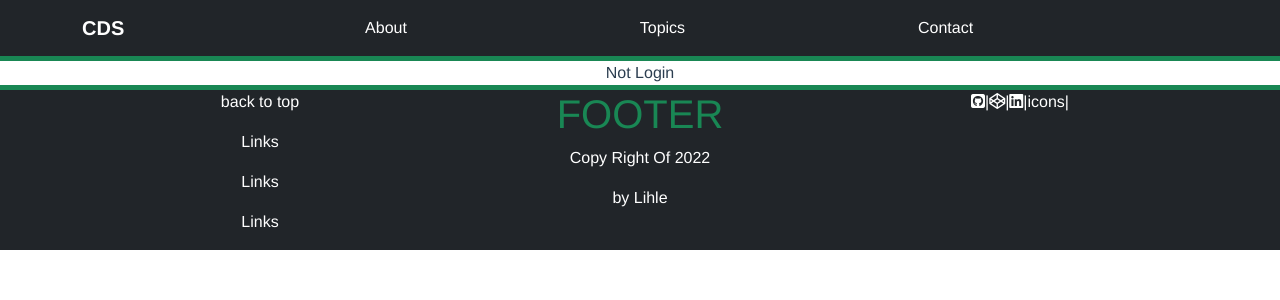
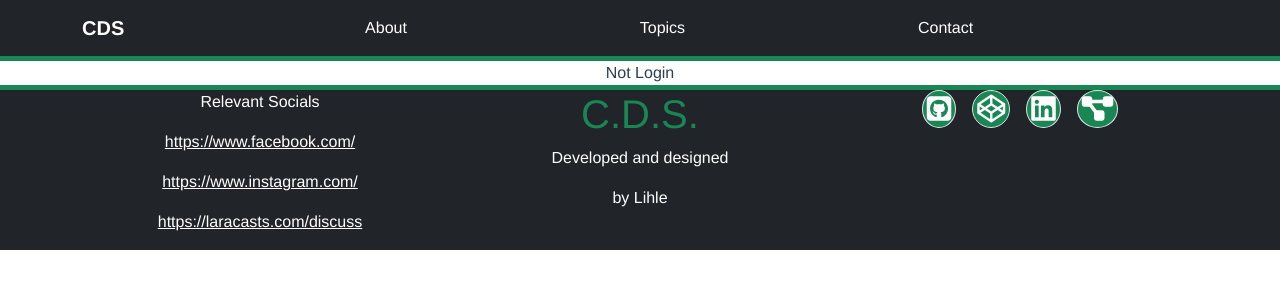
Before and after one commit to LihleGoliath/Capstone_Frontend, a Vue app: page /User in a window 1280 px wide. Shown: the top 300 px of the page. Built offline with nearby package versions, Linux system fonts and the light colour scheme.

Commit message:
updations1

```diff
--- a/src/components/Footer.vue
+++ b/src/components/Footer.vue
@@ -4,21 +4,29 @@
         <div class="container w-100 ">
             <div class="row">
                 <div class="col-md-4 text-white">
-                    <p class="text-white">back to top</p>
-                    <p>Links</p>
-                    <p>Links</p>
-                    <p>Links</p>
+                    <p class="text-white">Relevant Socials</p>
+                    <p><a href="https://www.facebook.com/">https://www.facebook.com/</a></p>
+                    <p><a href="https://www.instagram.com/">https://www.instagram.com/</a></p>
+                    <p><a href="https://laracasts.com/discuss">https://laracasts.com/discuss</a></p>
                 </div>
                 <div class="col-md-4 text-white">
-                    <h1 class="text-center text-success">FOOTER</h1>
-                    <p> Copy Right Of 2022</p>
+                    <h1 class="text-center text-success">C.D.S.</h1>
+                    <p>Developed and designed</p>
                     <p>by Lihle</p>
                 </div>
-                <div class="col-md-4 text-white d-flex justify-content-center">
-                    <p><i class="fa-brands fa-square-github"></i></p> |
-                    <p><i class="fa-brands fa-codepen"></i></p> |
-                    <p><i class="fa-brands fa-linkedin"></i></p> |
-                    <p>icons</p> |
+                <div class="col-md-4 text-white d-flex justify-content-center gap-3">
+                    <a href="http://">
+                        <p><i class="fa-brands fa-square-github   fs-3 bg-success p-1 border rounded-circle"></i></p>
+                    </a>
+                    <a href="http://">
+                        <p><i class="fa-brands fa-codepen  fs-3 bg-success p-1 border rounded-circle"></i></p>
+                    </a>
+                    <a href="http://">
+                        <p><i class="fa-brands fa-linkedin  fs-3 bg-success p-1 border rounded-circle"></i></p>
+                    </a>
+                    <a href="http://">
+                        <p><i class="fa-solid fa-diagram-project fs-3 bg-success p-1 border rounded-circle"></i></p>
+                    </a>
                 </div>
             </div>
 
@@ -41,5 +49,17 @@ export default {
       width: 100vw;
       height: 5px;
     }
+    i{
+        cursor: pointer;
+    }
+    a{
+        color:white;
+    }
+    a:hover{
+        color:rgb(35, 146, 35)
+    }
+    a i:hover{
+        color:black;
+    }
 
 </style>
--- a/src/components/Navbar.vue
+++ b/src/components/Navbar.vue
@@ -17,7 +17,7 @@
         <li class="nav-item">
           <router-link class="nav-link" to="/Contact">Contact</router-link>
         </li>
-        <div v-if="user" class="d-md-flex ">
+        <div v-if="user" class=" d-sm-flex  gap-3">
          <li class="nav-item">
           <router-link class="nav-link" to="/User">User</router-link>
         </li>
@@ -27,7 +27,7 @@
          </li>
         </div>
         <li class="nav-item">
-         <button class="btn btn-primary" @click="logout">Log Out</button>
+         <button class="btn btn-success" @click="logout">Log Out</button>
         </li>
             </div>
       </ul>
--- a/src/components/Register.vue
+++ b/src/components/Register.vue
@@ -2,11 +2,11 @@
     <div class="card p-3 bg-success ">
        <form @submit.prevent="Register" class="d-flex flex-column gap-1 m-auto w-100">
         <input type="text" name="Username" id="Username"  v-model="Username" placeholder="Username" required>
-            {{Username}}
+
            <input type="email" name="email" id="email"  v-model="email" placeholder="email" required>
-           {{email}}
+
            <input type="password" name="password" id="password"  v-model="password" placeholder="password" required>
-             {{password}}
+
 
        <select name="Yoh" id="Yoh"  v-model="Yoh">
        <option value="">Choose Role</option>
--- /dev/null
+++ b/src/components/profile.vue
@@ -0,0 +1,132 @@
+<template >
+    <div class="div1">
+        <div class="d-flex justify-content-between ">
+        <button class="btn btn-success "  data-bs-toggle="modal" data-bs-target="#exampleModal" >Edit</button>
+        <button  class="btn btn-danger"  data-bs-toggle="modal" data-bs-target="#exampleModal1">Delete Account</button>
+      </div>
+    <section>
+       <div class="Userinfo d-flex mb-5">
+        <div class="user_image bg-primary ">
+            <img :src="user.user_image" alt="" />
+        </div>
+          <h1 class="ms-5 text-white">{{user.Username}}</h1>
+       </div>
+
+
+       <div>
+   <p class="fw-light text-white fs-3">Views</p>
+           <span class="separate bg-success">
+
+           </span>
+           <div class="p-5">
+               <div v-for="view in views" :key="view.topic_id" class="view border rounded">
+                <h1 class="text-white">{{view.Topic}}</h1>
+               </div>
+           </div>
+       </div>
+    </section>
+    </div>
+
+
+    <!-- Modal -->
+<div class="modal fade" id="exampleModal" tabindex="-1" aria-labelledby="exampleModalLabel" aria-hidden="true">
+  <div class="modal-dialog">
+    <div class="modal-content bg-success">
+      <div class="modal-header bg-white">
+        <h5 class="modal-title text-success" id="exampleModalLabel">Update User</h5>
+        <button type="button" class="btn-close" data-bs-dismiss="modal" aria-label="Close"></button>
+      </div>
+      <div class="modal-body">
+        <form @submit.prevent="Update(user.user_id)">
+     <input type="text" name="Username" id="Username" class="form-control p-1 mb-2" v-model="Username" placeholder="Username">
+     <input type="text" name="user_image" id="user_image" class="form-control p-1" v-model="user_image" placeholder="Url Image">
+<button type="submit" class="btn btn-success">Update</button>
+        </form>
+      </div>
+    </div>
+  </div>
+</div>
+<!-- Modal -->
+<div class="modal fade" id="exampleModal1" tabindex="-1" aria-labelledby="exampleModalLabel" aria-hidden="true">
+  <div class="modal-dialog">
+    <div class="modal-content bg-success">
+      <div class="modal-header bg-white">
+        <h5 class="modal-title text-success" id="exampleModalLabel">Warning</h5>
+        <button type="button" class="btn-close" data-bs-dismiss="modal" aria-label="Close"></button>
+      </div>
+      <div class="modal-body">
+        <P class="text-white fs-3">Are You Sure, U want to Delete Your Account </P>
+        <button  type="button" class="btn btn-success me-3" data-bs-dismiss="modal">No</button>
+        <button @click="DeleteACC(user.user_id)" class="btn btn-danger">Yes</button>
+      </div>
+    </div>
+  </div>
+</div>
+</template>
+<script>
+export default {
+    props:["user"],
+    computed:{
+        views() {
+            return this.$store.state.views,
+                console.log(this.$store.state.views);
+        },
+        token() {
+            return this.$store.state.token
+        }
+    },
+    data() {
+        return {
+            Username: "",
+            user_image: ""
+        };
+    },
+    methods: {
+        Update(id) {
+            const payload = {
+                Username: this.Username,
+                user_image: this.user_image
+            };
+            this.$store.dispatch("UpdateUser", {
+                id: id,
+                Updated: payload,
+                token: this.token
+            });
+        },
+        DeleteACC(id) {
+            console.log(id, this.token);
+            this.$store.dispatch("delUser", {
+                id: id,
+                token: this.token
+            });
+            this.$store.commit("LogOut")
+        }
+    },
+}
+</script>
+<style scoped>
+    .Userinfo{
+    padding: 10px;
+}
+    .user_image{
+    width:100px;
+    height: 100px;
+    }
+    .separate{
+        display: block;
+        width: 100vw;
+        height: 3px;
+    }
+    .view{
+        width:400px;
+        height: 450px;
+    }
+        img{
+      width: 100%;
+      height: 100%;
+    }
+    .div1{
+  background-color: black;
+    height: 100vh;
+    }
+</style>
--- a/src/store/index.js
+++ b/src/store/index.js
@@ -185,9 +185,12 @@ export default createStore({
       })
       const deleted_user = await res.json();
       console.log(deleted_user);
-      // if(deleted_user){
-      //   window.location.reload()
-      // }
+      if(deleted_user){
+       router.push({
+        name: 'home'
+       })
+      }
+
   },
     AddTopic:async (context,Land,token)=>{
         console.log(Land);
--- a/src/views/400page.vue
+++ b/src/views/400page.vue
@@ -1,7 +1,5 @@
 <template>
-    <div class="div vw-100 vh-100 d-flex justify-content-center align-items-center" >
-        <h1 class="fs-1 text-success fw-5 bg-dark">Status in 400s</h1>
-    </div>
+
 </template>
 <script>
 export default {
--- a/src/views/User.vue
+++ b/src/views/User.vue
@@ -1,32 +1,8 @@
 <template >
-    <div v-if="user" class="div">
-      <div class="d-flex justify-content-between ">
-        <button class="btn btn-success "  data-bs-toggle="modal" data-bs-target="#exampleModal" >Edit</button>
-        <button @click="DeleteACC" class="btn btn-danger">Delete Account</button>
-      </div>
-    <section>
-       <div class="Userinfo d-flex mb-5">
-        <div class="user_image bg-primary ">
-            <img :src="user.user_image" alt="" />
-        </div>
-          <h1 class="ms-5 text-white">{{user.Username}}</h1>
-       </div>
+    <Profile v-if="user" :user="user" >
 
 
-       <div>
-   <p class="fw-light text-white fs-3">Views</p>
-           <span class="separate bg-success">
-
-           </span>
-           <div class="p-5">
-               <div v-for="view in views" :key="view.topic_id" class="view border rounded">
-                <h1 class="text-white">{{view.Topic}}</h1>
-               </div>
-           </div>
-       </div>
-    </section>
-
-    </div>
+    </Profile>
     <div v-else-if="!user">
       Not Login
     </div>
@@ -34,96 +10,26 @@
         Loading...
         </div>
 
-<!-- Modal -->
-<div class="modal fade" id="exampleModal" tabindex="-1" aria-labelledby="exampleModalLabel" aria-hidden="true">
-  <div class="modal-dialog">
-    <div class="modal-content">
-      <div class="modal-header">
-        <h5 class="modal-title" id="exampleModalLabel">Modal title</h5>
-        <button type="button" class="btn-close" data-bs-dismiss="modal" aria-label="Close"></button>
-      </div>
-      <div class="modal-body">
-        <form @submit.prevent="Update(user.user_id)">
-     <input type="text" name="Username" id="Username" v-model="Username" placeholder="Username">
-     <input type="text" name="user_image" id="user_image" v-model="user_image" placeholder="Url Image">
-<button type="submit">Update</button>
-        </form>
-      </div>
-    </div>
-  </div>
-</div>
+
 
 
 </template>
 
 <script>
+import Profile from '@/components/profile.vue';
 export default {
-    computed:{
-        user(){
-            return this.$store.state.user
+    computed: {
+        user() {
+            return this.$store.state.user;
         },
-        views(){
-          return  this.$store.state.views,
-          console.log(this.$store.state.views);
-        },
-        token(){
-          return  this.$store.state.token,
-          console.log(this.$store.state.token);
-        }
-
-    },
-    data(){
-        return{
-            Username:"",
-            user_image:""
-        }
-    },
-    methods:{
-        Update(id){
-          const  payload={
-                Username:this.Username,
-                user_image:this.user_image
-            }
-            this.$store.dispatch("UpdateUser",{
-              id:id,
-              Updated:payload,
-              token:this.token
-            })
-        },
-        DeleteACC(){
-              console.log(id,this.token);
-          this.$store.dispatch("delTopic",{
-            id:id,token:this.token
-          })
-        }
-    }
+      },
+    components: { Profile }
 }
 </script>
 
 <style scoped>
-.Userinfo{
-    padding: 10px;
-}
-    .user_image{
-    width:100px;
-    height: 100px;
-    }
-    .separate{
-        display: block;
-        width: 100vw;
-        height: 3px;
-    }
-    .view{
-        width:400px;
-        height: 450px;
-    }
-    .div{
-  background-color: black;
-    height: 100vh;
-    }
 
-    img{
-      width: 100%;
-      height: 100%;
-    }
+
+
+
 </style>
```
Also changed, not shown: src/components/400s.vue (added, +327 -0 lines).
